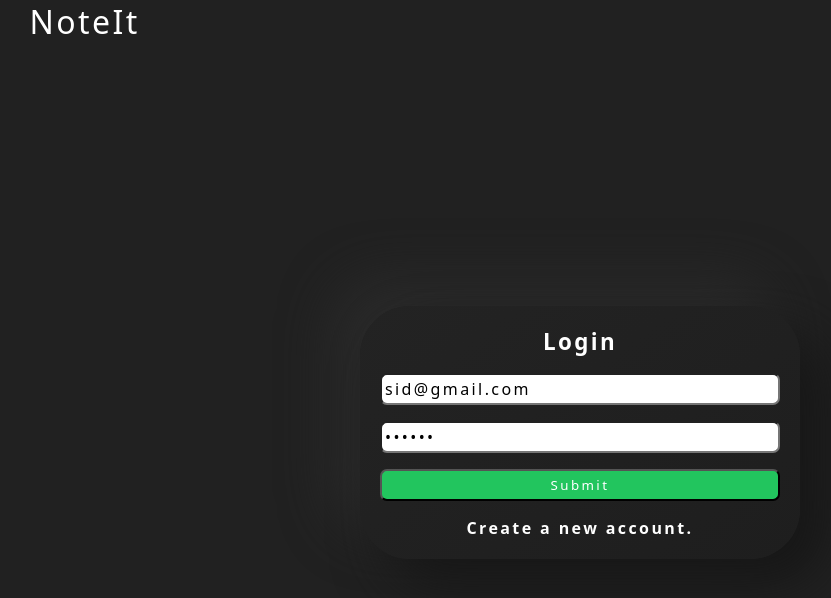
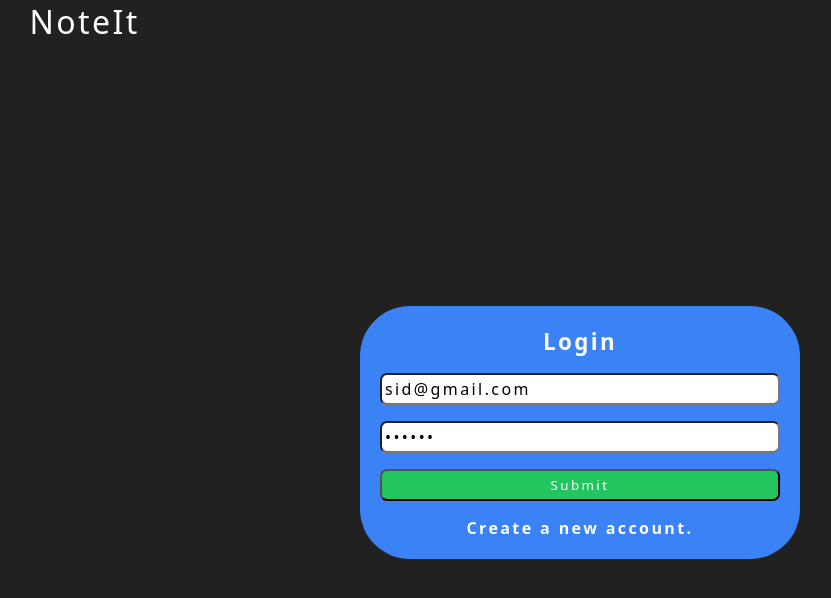
Before and after one commit to Siddhant51/note-it-frontend, a React (Create React App) app: page /login in a window 1280 px wide. Shown: the top 598 px of the page, without its empty margins (60-891 px from the left). Built offline with nearby package versions, Linux system fonts and the light colour scheme; the HTML template or start-up script is replaced by a standard one.

Commit message:
hosted, trial

```diff
--- a/src/index.css
+++ b/src/index.css
@@ -45,8 +45,9 @@
   width: 400px;
   padding: 20px;
   border-radius: 50px;
-  background: linear-gradient(145deg, #232323, #1e1e1e);
-  box-shadow:  26px 26px 52px #171717, -26px -26px 52px #2b2b2b;
+  background-color: var(--study-color);
+  /* background: linear-gradient(145deg, #232323, #1e1e1e);
+  box-shadow:  26px 26px 52px #171717, -26px -26px 52px #2b2b2b; */
   gap: 1rem;
 }
 .outer .title{
```
